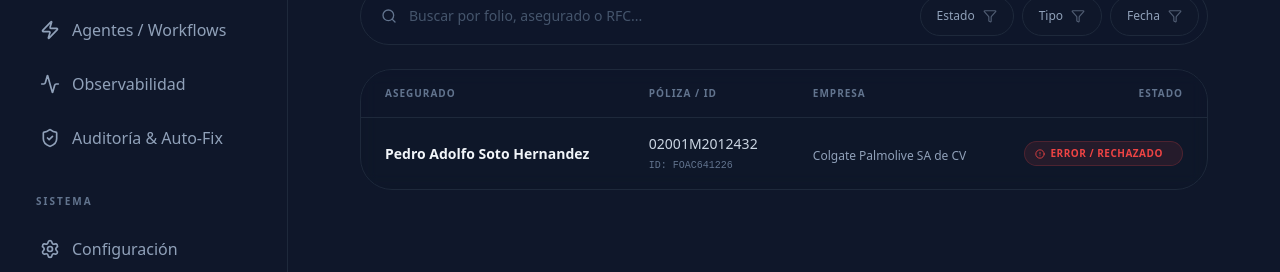
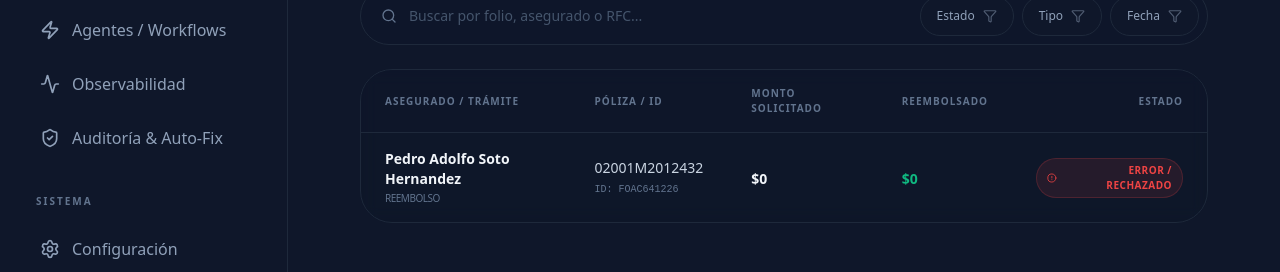
Before and after one commit to pedroadolf/Gastos-medicos, a Next.js app in the folder apps/web/: page /siniestros in a window 1280 px wide. Shown: the part 445-717 px from the top of the page. Built offline with nearby package versions, Linux system fonts and the light colour scheme; no server answers.

Commit message:
feat: upgrade siniestros tables with financial data and claim types as per GMM OS v2.0

```diff
--- a/apps/web/src/components/tramites/DesktopTable.tsx
+++ b/apps/web/src/components/tramites/DesktopTable.tsx
@@ -19,6 +19,9 @@ interface Tramite {
   poliza: string;
   empresa?: string;
   statusProceso?: string;
+  tipoPago?: string;
+  montoReclamado?: string;
+  montoPagado?: string; // We'll assume this field exists or map it
 }
 
 export function DesktopTable({
@@ -37,9 +40,10 @@ export function DesktopTable({
       <table className="w-full text-left border-collapse">
         <thead>
           <tr className="border-b border-slate-800 bg-slate-900/50">
-            <th className="py-4 px-6 text-[10px] font-bold text-slate-500 uppercase tracking-widest">Asegurado</th>
+            <th className="py-4 px-6 text-[10px] font-bold text-slate-500 uppercase tracking-widest">Asegurado / Trámite</th>
             <th className="py-4 px-6 text-[10px] font-bold text-slate-500 uppercase tracking-widest">Póliza / ID</th>
-            <th className="py-4 px-6 text-[10px] font-bold text-slate-500 uppercase tracking-widest">Empresa</th>
+            <th className="py-4 px-6 text-[10px] font-bold text-slate-500 uppercase tracking-widest">Monto Solicitado</th>
+            <th className="py-4 px-6 text-[10px] font-bold text-slate-500 uppercase tracking-widest">Reembolsado</th>
             <th className="py-4 px-6 text-[10px] font-bold text-slate-500 uppercase tracking-widest text-right">Estado</th>
           </tr>
         </thead>
@@ -66,6 +70,9 @@ export function DesktopTable({
                     }`}>
                       {item.nombre}
                     </span>
+                    <span className="text-[10px] text-slate-500 font-medium uppercase tracking-tighter mt-0.5">
+                      {item.tipoPago || "Reembolso"}
+                    </span>
                   </div>
                 </td>
                 <td className="py-4 px-6">
@@ -79,8 +86,13 @@ export function DesktopTable({
                   </div>
                 </td>
                 <td className="py-4 px-6">
-                  <span className="text-xs text-slate-400">
-                    {item.empresa || "Sin Empresa"}
+                  <span className="text-sm font-bold text-slate-100">
+                    ${item.montoReclamado || "0"}
+                  </span>
+                </td>
+                <td className="py-4 px-6">
+                  <span className="text-sm font-bold text-medical-emerald">
+                    ${item.montoPagado || "0"}
                   </span>
                 </td>
                 <td className="py-4 px-6 text-right">
--- a/apps/web/src/components/tramites/MobileTramiteList.tsx
+++ b/apps/web/src/components/tramites/MobileTramiteList.tsx
@@ -47,21 +47,34 @@ export function MobileTramiteList({
 
             {/* Content */}
             <div className="flex-1 min-w-0">
-              <div className="mb-1">
+              <div className="flex items-center justify-between mb-1">
                 <span className={`text-sm font-bold uppercase tracking-tight truncate block ${
                    selectedId === item.id ? "text-medical-cyan" : "text-slate-100"
                 }`}>
                   {item.nombre}
                 </span>
+                <span className="text-[10px] bg-slate-950 font-bold text-slate-500 px-1.5 py-0.5 rounded border border-slate-800">
+                  {item.tipoPago || "Reembolso"}
+                </span>
               </div>
 
-              <div className="flex flex-col gap-0.5">
+              <div className="flex flex-col gap-1">
+                <div className="flex items-center justify-between">
                   <span className="text-xs text-slate-400 truncate">
                     Póliza: {item.poliza || "N/A"}
                   </span>
+                  <span className="text-xs font-bold text-slate-200">
+                    ${item.montoReclamado || "0"}
+                  </span>
+                </div>
+                <div className="flex items-center justify-between">
                   <span className="text-[10px] text-slate-500 font-mono">
                     ID: {item.id}
                   </span>
+                  <span className="text-[10px] font-bold text-medical-emerald">
+                    Recu: ${item.montoPagado || "0"}
+                  </span>
+                </div>
               </div>
             </div>
 
```
Lines whose indentation alone changed are shown as unchanged.
